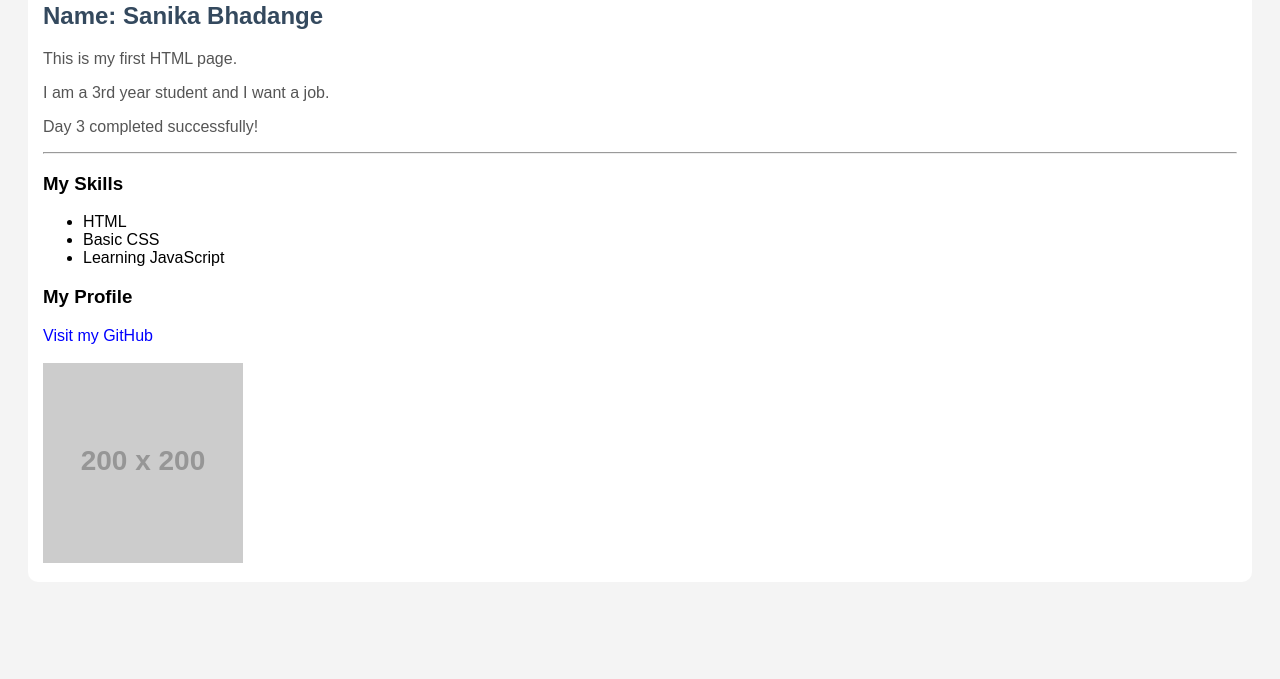
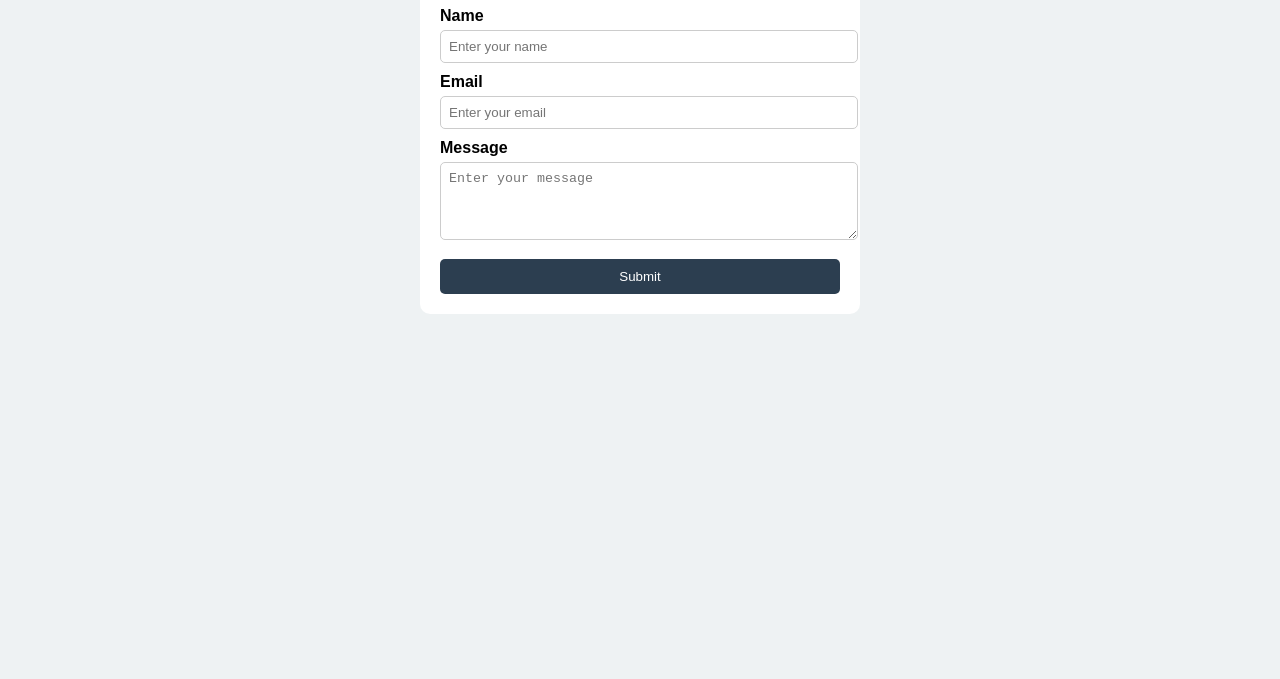
Before and after one commit to sanikabhadange714-art/html-learning, a plain HTML site: page index.html in a window 1280 px wide. Shown: the part 121-800 px from the top of the page. Drawn offline with Linux system fonts and the light colour scheme; placeholder pictures from the web are drawn by us.

Commit message:
Day 4 HTML form and styling completed

```diff
--- a/index.html
+++ b/index.html
@@ -1,67 +1,77 @@
+
 <!DOCTYPE html>
 <html>
 <head>
-    <title>Sanika | Day 3 HTML CSS</title>
+    <title>Sanika | Day 4 HTML Form</title>
 
     <style>
         body {
-            background-color: #f4f4f4;
+            background-color: #eef2f3;
             font-family: Arial, sans-serif;
             padding: 20px;
         }
 
+        .box {
+            background-color: white;
+            padding: 20px;
+            border-radius: 10px;
+            max-width: 400px;
+            margin: auto;
+        }
+
         h1 {
+            text-align: center;
             color: #2c3e50;
         }
 
-        h2 {
-            color: #34495e;
+        label {
+            display: block;
+            margin-top: 10px;
+            font-weight: bold;
         }
 
-        p {
-            color: #555;
+        input, textarea {
+            width: 100%;
+            padding: 8px;
+            margin-top: 5px;
+            border-radius: 5px;
+            border: 1px solid #ccc;
         }
 
-        .box {
-            background-color: white;
-            padding: 15px;
-            border-radius: 10px;
+        button {
+            margin-top: 15px;
+            width: 100%;
+            padding: 10px;
+            background-color: #2c3e50;
+            color: white;
+            border: none;
+            border-radius: 5px;
+            cursor: pointer;
         }
 
-        a {
-            color: blue;
-            text-decoration: none;
+        button:hover {
+            background-color: #1a252f;
         }
     </style>
+</head>
 
-</head>
 <body>
 
     <div class="box">
-        <h1>Hello, I am learning Frontend</h1>
-        <h2>Name: Sanika Bhadange</h2>
+        <h1>Contact Me</h1>
 
-        <p>This is my first HTML page.</p>
-        <p>I am a 3rd year student and I want a job.</p>
-        <p>Day 3 completed successfully!</p>
+        <form>
+            <label>Name</label>
+            <input type="text" placeholder="Enter your name">
 
-        <hr>
+            <label>Email</label>
+            <input type="email" placeholder="Enter your email">
 
-        <h3>My Skills</h3>
-        <ul>
-            <li>HTML</li>
-            <li>Basic CSS</li>
-            <li>Learning JavaScript</li>
-        </ul>
+            <label>Message</label>
+            <textarea rows="4" placeholder="Enter your message"></textarea>
 
-        <h3>My Profile</h3>
-        <a href="https://github.com/sanikabhadange714" target="_blank">
-            Visit my GitHub
-        </a>
-
-        <br><br>
-
-        <img src="https://via.placeholder.com/200" alt="My Photo">
+            <button type="submit">Submit</button>
+        </form>
     </div>
 
 </body>
```
